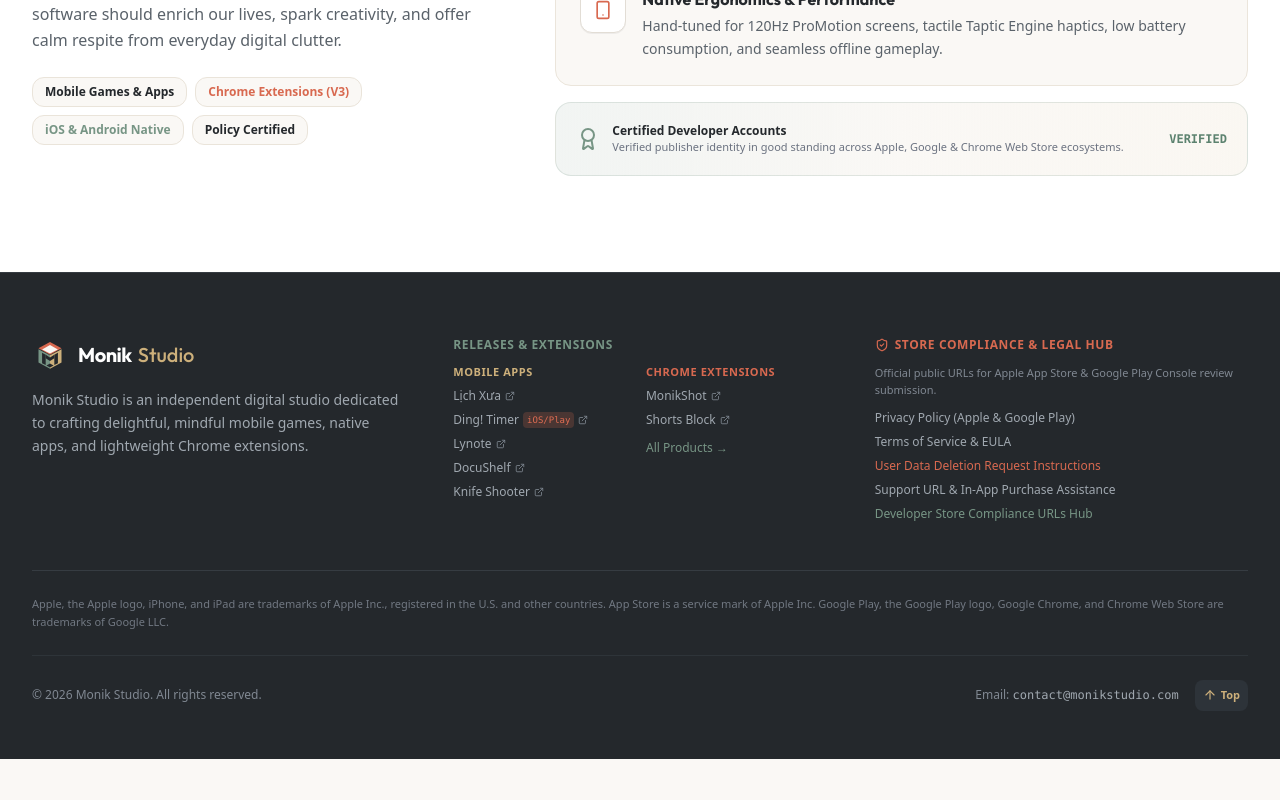
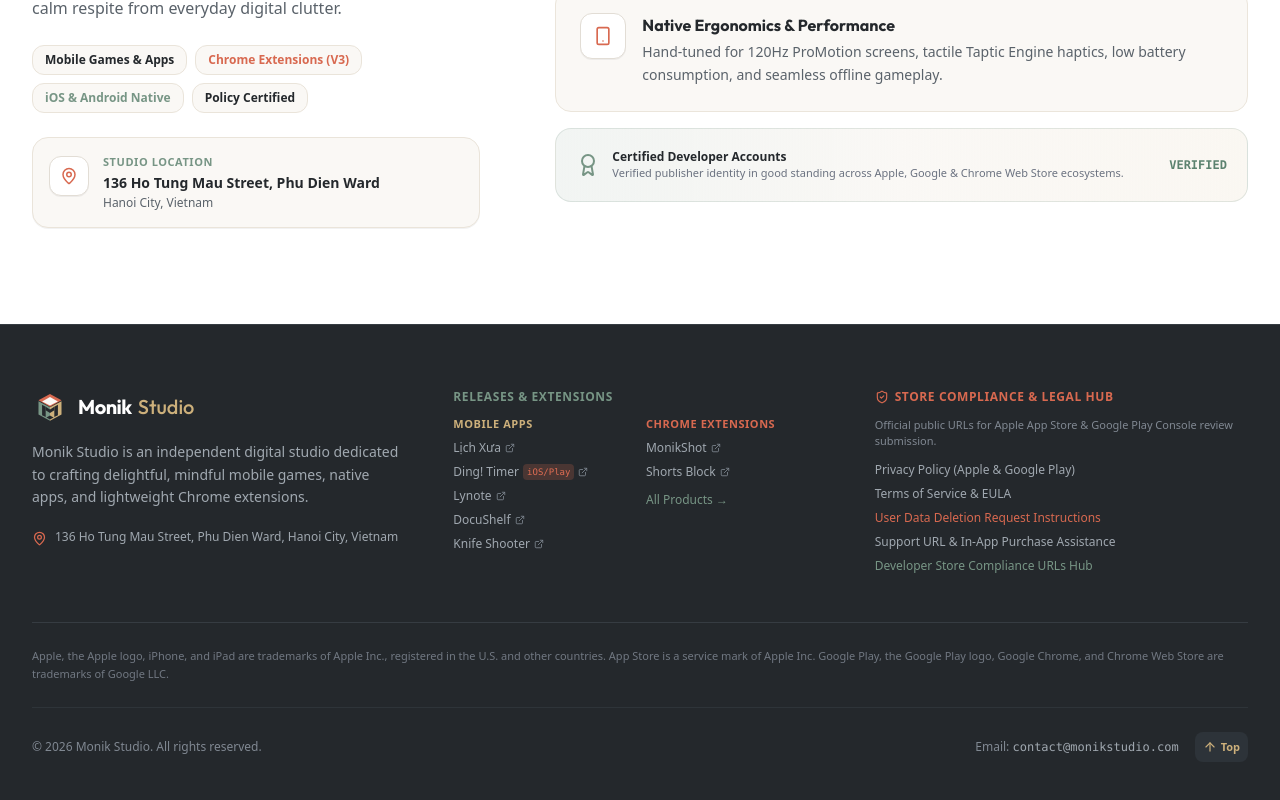
Before and after one commit to themonikstudio/MonikStudioHomePage, a React (Vite) app: page / in a window 1280 px wide. Shown: the part 3597-4397 px from the top of the page. Before the commit the page ends 4356 px from the top, so only its background shows below. Built offline with nearby package versions, Linux system fonts and the light colour scheme.

Commit message:
feat: add studio address to About Studio section, footer, legal policies, and structured data

```diff
--- a/index.html
+++ b/index.html
@@ -45,6 +45,13 @@
       "url": "https://monikstudio.com",
       "logo": "https://monikstudio.com/logo.svg",
       "email": "contact@monikstudio.com",
+      "address": {
+        "@type": "PostalAddress",
+        "streetAddress": "136 Ho Tung Mau Street",
+        "addressLocality": "Phu Dien Ward",
+        "addressRegion": "Hanoi City",
+        "addressCountry": "Vietnam"
+      },
       "description": "Independent mobile game and application development studio creating thoughtful digital experiences for iOS and Android.",
       "sameAs": [
         "https://apps.apple.com/developer/monik-studio",
--- a/privacy-policy.html
+++ b/privacy-policy.html
@@ -274,6 +274,7 @@
               </p>
               <div class="mt-3 p-4 bg-[#FAF8F5] rounded-xl border border-[#EBE5DB] font-mono text-sm space-y-1">
                 <div><strong class="text-[#24282C]">Monik Studio Privacy Team</strong></div>
+                <div>Address: 136 Ho Tung Mau Street, Phu Dien Ward, Hanoi City, Vietnam</div>
                 <div>Email: <a href="mailto:contact@monikstudio.com" class="text-[#D86950] underline">contact@monikstudio.com</a></div>
                 <div>Website: <a href="https://monikstudio.com" class="text-[#779585] underline">https://monikstudio.com</a></div>
               </div>
--- a/privacy-policy/index.html
+++ b/privacy-policy/index.html
@@ -274,6 +274,7 @@
               </p>
               <div class="mt-3 p-4 bg-[#FAF8F5] rounded-xl border border-[#EBE5DB] font-mono text-sm space-y-1">
                 <div><strong class="text-[#24282C]">Monik Studio Privacy Team</strong></div>
+                <div>Address: 136 Ho Tung Mau Street, Phu Dien Ward, Hanoi City, Vietnam</div>
                 <div>Email: <a href="mailto:contact@monikstudio.com" class="text-[#D86950] underline">contact@monikstudio.com</a></div>
                 <div>Website: <a href="https://monikstudio.com" class="text-[#779585] underline">https://monikstudio.com</a></div>
               </div>
--- a/src/components/AboutStudio.tsx
+++ b/src/components/AboutStudio.tsx
@@ -1,6 +1,6 @@
 import React from 'react';
 import { MonikCubeIcon } from './MonikLogo';
-import { Heart, ShieldCheck, Sparkles, Smartphone, Award, Terminal } from 'lucide-react';
+import { Heart, ShieldCheck, Sparkles, Smartphone, Award, Terminal, MapPin } from 'lucide-react';
 
 export const AboutStudio: React.FC = () => {
   const pillars = [
@@ -59,6 +59,24 @@
                 Policy Certified
               </span>
             </div>
+
+            {/* Studio Headquarters Address */}
+            <div className="mt-6 p-4 rounded-2xl bg-[#FAF8F5] border border-[#EAE4DA] max-w-md w-full text-left flex items-start gap-3.5 shadow-2xs">
+              <div className="p-2.5 bg-white rounded-xl text-[#D86950] border border-[#E2DDD5] shadow-2xs shrink-0 mt-0.5">
+                <MapPin size={18} />
+              </div>
+              <div className="space-y-0.5">
+                <span className="text-[11px] font-bold text-[#779585] uppercase tracking-wider block">
+                  Studio Location
+                </span>
+                <p className="text-xs sm:text-sm font-semibold text-[#24282C]">
+                  136 Ho Tung Mau Street, Phu Dien Ward
+                </p>
+                <p className="text-xs text-[#5A626A]">
+                  Hanoi City, Vietnam
+                </p>
+              </div>
+            </div>
           </div>
 
           {/* Right Column: Studio Core Values */}
--- a/src/components/Footer.tsx
+++ b/src/components/Footer.tsx
@@ -1,6 +1,6 @@
 import React from 'react';
 import { MonikLogo } from './MonikLogo';
-import { ShieldCheck, ArrowUp, ExternalLink } from 'lucide-react';
+import { ShieldCheck, ArrowUp, ExternalLink, MapPin } from 'lucide-react';
 
 interface FooterProps {
   onNavigateToPolicy: (path: string) => void;
@@ -32,6 +32,10 @@
             <p className="text-xs sm:text-sm text-[#A0A8B0] leading-relaxed max-w-sm">
               Monik Studio is an independent digital studio dedicated to crafting delightful, mindful mobile games, native apps, and lightweight Chrome extensions.
             </p>
+            <div className="text-xs text-[#A0A8B0] flex items-start gap-2 pt-1 max-w-sm">
+              <MapPin size={15} className="text-[#D86950] shrink-0 mt-0.5" />
+              <span>136 Ho Tung Mau Street, Phu Dien Ward, Hanoi City, Vietnam</span>
+            </div>
           </div>
 
           {/* Quick Navigation Links */}
--- a/src/data/policies.tsx
+++ b/src/data/policies.tsx
@@ -101,6 +101,7 @@
           </p>
           <div className="mt-3 p-4 bg-[#FAF8F5] rounded-xl border border-[#EBE5DB] font-mono text-sm space-y-1">
             <div><strong className="text-[#24282C]">Monik Studio Privacy Team</strong></div>
+            <div>Address: 136 Ho Tung Mau Street, Phu Dien Ward, Hanoi City, Vietnam</div>
             <div>Email: <a href="mailto:contact@monikstudio.com" className="text-[#D86950] underline">contact@monikstudio.com</a></div>
             <div>Website: <a href="https://monikstudio.com" target="_blank" rel="noreferrer" className="text-[#779585] underline">https://monikstudio.com</a></div>
           </div>
--- a/support.html
+++ b/support.html
@@ -223,6 +223,7 @@
               <div>
                 <h4 class="text-sm font-bold font-['Outfit']">Need Direct Developer Assistance?</h4>
                 <p class="text-xs text-[#A0A8B0] mt-1">Please email our team with your device model, app title, and store receipt.</p>
+                <p class="text-[11px] text-[#808892] mt-1">Studio: 136 Ho Tung Mau Street, Phu Dien Ward, Hanoi City, Vietnam</p>
               </div>
               <a
                 href="mailto:contact@monikstudio.com?subject=[Monik%20Studio%20Support]%20App%20Inquiry"
--- a/support/index.html
+++ b/support/index.html
@@ -223,6 +223,7 @@
               <div>
                 <h4 class="text-sm font-bold font-['Outfit']">Need Direct Developer Assistance?</h4>
                 <p class="text-xs text-[#A0A8B0] mt-1">Please email our team with your device model, app title, and store receipt.</p>
+                <p class="text-[11px] text-[#808892] mt-1">Studio: 136 Ho Tung Mau Street, Phu Dien Ward, Hanoi City, Vietnam</p>
               </div>
               <a
                 href="mailto:contact@monikstudio.com?subject=[Monik%20Studio%20Support]%20App%20Inquiry"
--- a/terms-of-service.html
+++ b/terms-of-service.html
@@ -294,8 +294,13 @@
             <div>
               <h3 class="text-lg font-bold text-[#24282C] mb-2">7. Contact for Legal Inquiries</h3>
               <p>
-                For inquiries regarding our terms or EULA, please reach out to our team at <a href="mailto:contact@monikstudio.com" class="font-mono text-[#D86950] underline">contact@monikstudio.com</a>.
+                For inquiries regarding our terms or EULA, please reach out to our team:
               </p>
+              <div class="mt-3 p-4 bg-[#FAF8F5] rounded-xl border border-[#EBE5DB] font-mono text-sm space-y-1">
+                <div><strong class="text-[#24282C]">Monik Studio Legal Team</strong></div>
+                <div>Address: 136 Ho Tung Mau Street, Phu Dien Ward, Hanoi City, Vietnam</div>
+                <div>Email: <a href="mailto:contact@monikstudio.com" class="text-[#D86950] underline">contact@monikstudio.com</a></div>
+              </div>
             </div>
           </div>
         </article>
--- a/terms-of-service/index.html
+++ b/terms-of-service/index.html
@@ -294,8 +294,13 @@
             <div>
               <h3 class="text-lg font-bold text-[#24282C] mb-2">7. Contact for Legal Inquiries</h3>
               <p>
-                For inquiries regarding our terms or EULA, please reach out to our team at <a href="mailto:contact@monikstudio.com" class="font-mono text-[#D86950] underline">contact@monikstudio.com</a>.
+                For inquiries regarding our terms or EULA, please reach out to our team:
               </p>
+              <div class="mt-3 p-4 bg-[#FAF8F5] rounded-xl border border-[#EBE5DB] font-mono text-sm space-y-1">
+                <div><strong class="text-[#24282C]">Monik Studio Legal Team</strong></div>
+                <div>Address: 136 Ho Tung Mau Street, Phu Dien Ward, Hanoi City, Vietnam</div>
+                <div>Email: <a href="mailto:contact@monikstudio.com" class="text-[#D86950] underline">contact@monikstudio.com</a></div>
+              </div>
             </div>
           </div>
         </article>
```
Also changed, not shown: 1 other file (tests, documents, lock files or other folders).
